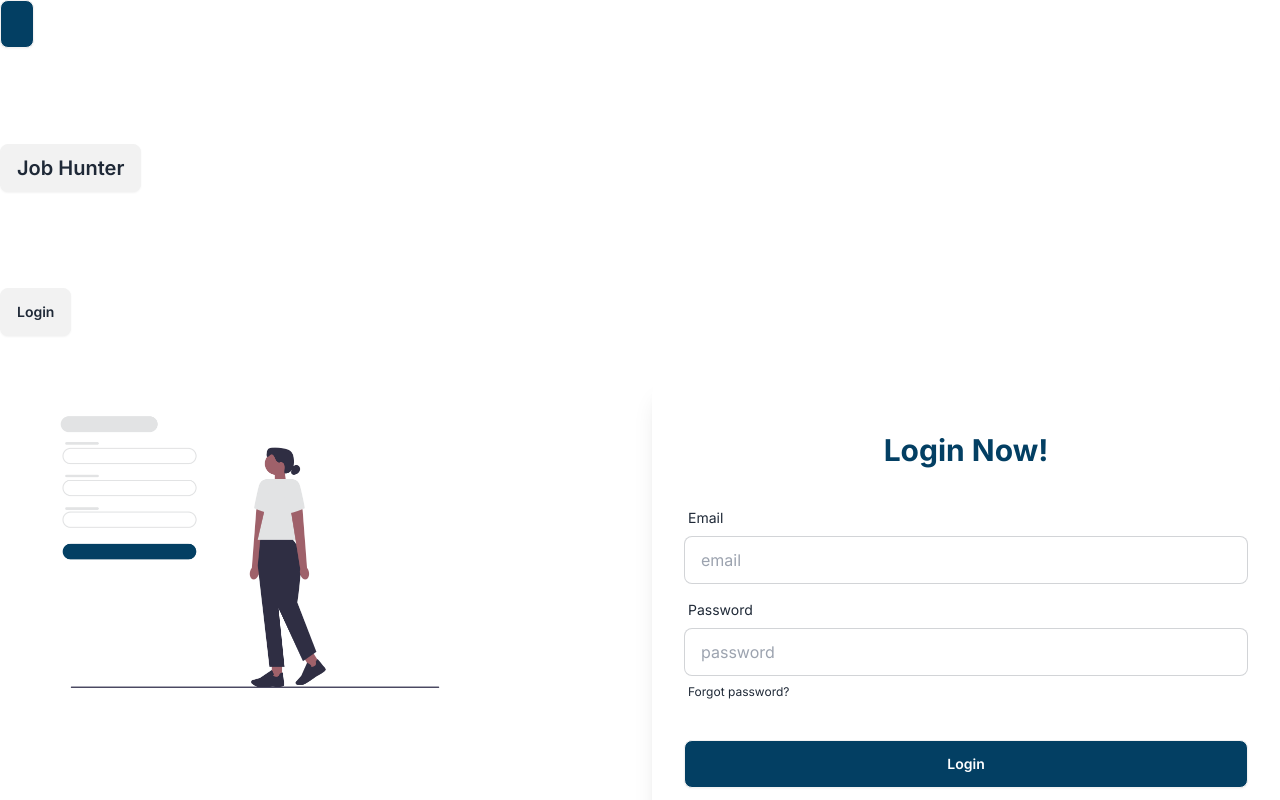
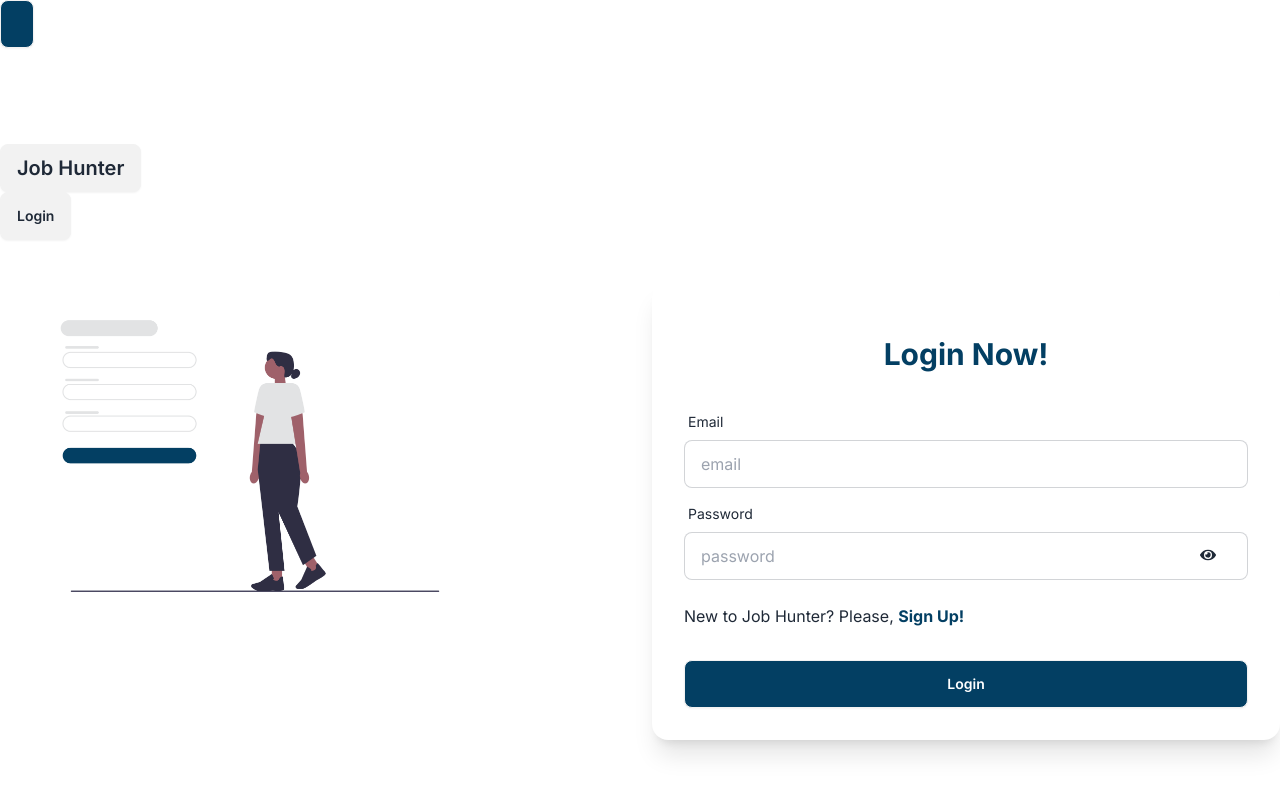
Before and after one commit to Rafiul23/job-hunter-client, a Next.js app: page /login in a window 1280 px wide. Shown: the top 800 px of the page. Built offline with nearby package versions, Linux system fonts and the light colour scheme.

Commit message:
show and hide password is done

```diff
--- a/package.json
+++ b/package.json
@@ -11,7 +11,8 @@
   "dependencies": {
     "next": "14.2.5",
     "react": "^18",
-    "react-dom": "^18"
+    "react-dom": "^18",
+    "react-icons": "^5.3.0"
   },
   "devDependencies": {
     "daisyui": "^4.12.10",
--- a/src/app/login/page.js
+++ b/src/app/login/page.js
@@ -1,11 +1,18 @@
+"use client";
 import Image from "next/image";
 import loginImage from "../../assets/login.png";
+import Link from "next/link";
+import { useState } from "react";
+import { FaEye, FaEyeSlash } from 'react-icons/fa';
 
 const Login = () => {
+
+    const [hidden, setHidden] = useState(true);
+
   return (
     <div className="py-10">
-      <div className="grid grid-cols-1 lg:grid-cols-2 gap-6">
-        <div>
+      <div className="grid grid-cols-1 md:grid-cols-2 gap-6">
+        <div className="w-full">
           <Image src={loginImage} alt="login image" width={500} height={500} />
         </div>
         <div className="card bg-base-100 w-full shadow-xl">
@@ -28,21 +35,26 @@ const Login = () => {
                 <span className="label-text">Password</span>
               </label>
               <input
-                type="password"
+                type={ hidden ? "password" : "text"}
                 placeholder="password"
                 className="input input-bordered"
                 required
               />
-              <label className="label">
-                <a href="#" className="label-text-alt link link-hover">
-                  Forgot password?
-                </a>
-              </label>
+              <p className='pt-6'>New to Job Hunter? Please, <Link href='/signup' className='text-[#033f63] font-bold'>Sign Up!</Link> </p>
             </div>
             <div className="form-control mt-6">
               <button className="btn bg-[#033f63] text-white">Login</button>
             </div>
           </form>
+
+          <div className="relative -top-[195px]">
+            <div className="absolute right-16">
+              <button onClick={() => setHidden(!hidden)}>
+                {hidden ? <FaEye></FaEye> : <FaEyeSlash></FaEyeSlash>}
+              </button>
+            </div>
+          </div>
+
         </div>
       </div>
     </div>
```
Also changed, not shown: 1 other file (tests, documents, lock files or other folders).
